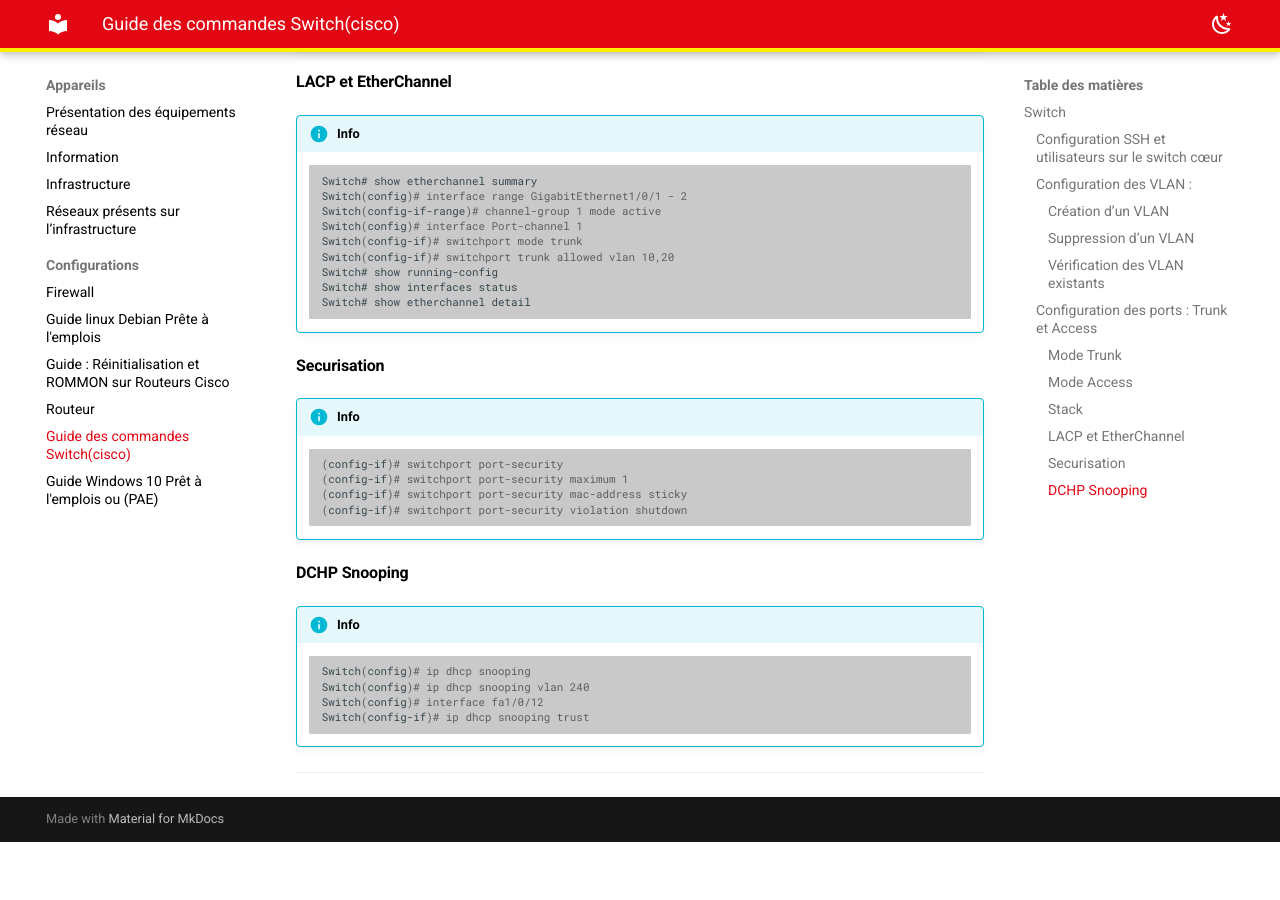
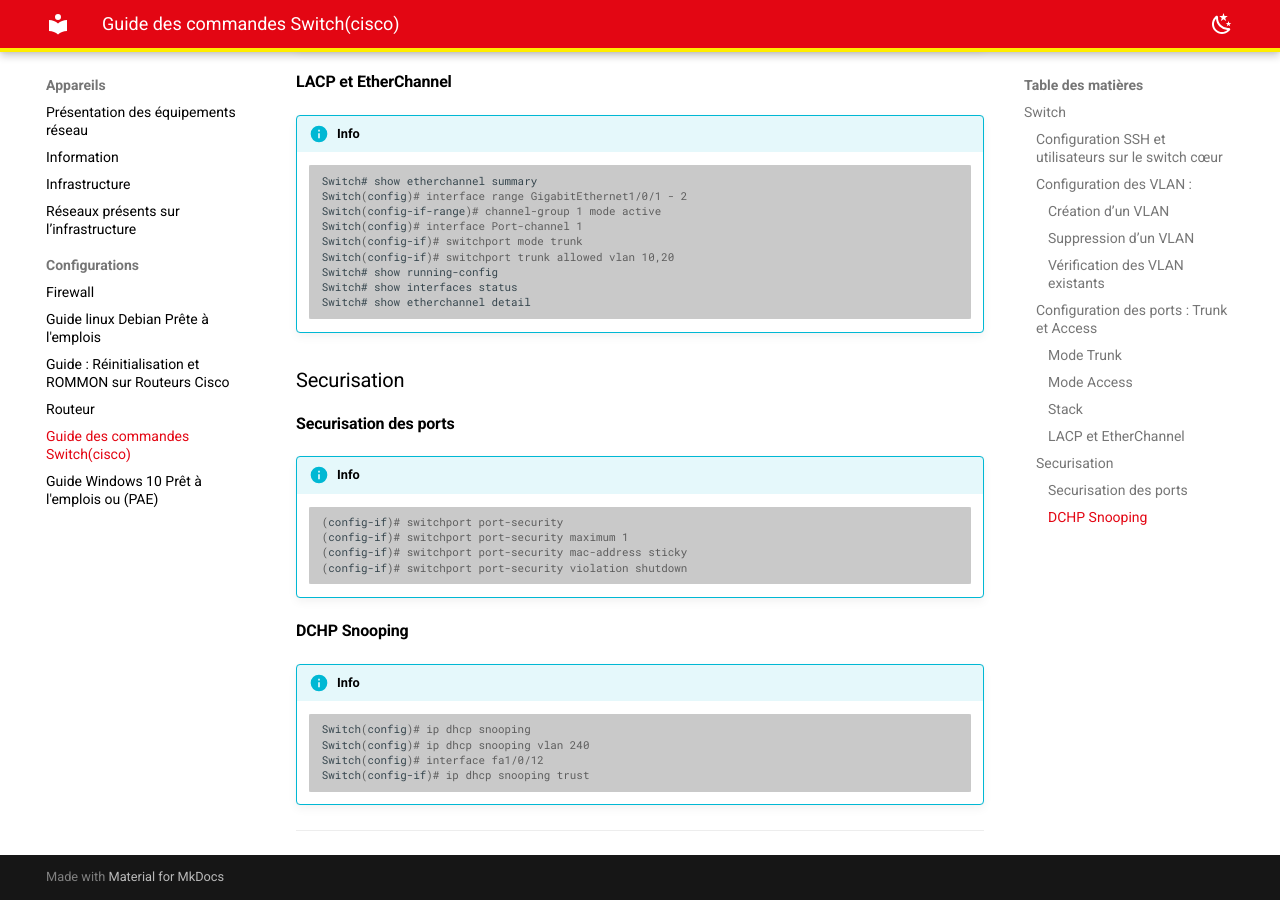
Before and after one commit to XolA-max/gp-orleans-sportludique2025-2026, an MkDocs documentation site: the page built from docs/Appareils/configurations/Switch.md, in a window 1280 px wide and 900 px high, scrolled down 1887 px. Built offline with MkDocs 1.6.1 and Material for MkDocs 9.7.7, drawn with Linux system fonts in a browser that asks for light colours; before the commit the page ends 2729 px from its top, so only the background shows below that.

Commit message:
Update Switch.md

````diff
--- a/docs/Appareils/configurations/Switch.md
+++ b/docs/Appareils/configurations/Switch.md
@@ -100,7 +100,10 @@
     ```
 
 
-####  Securisation
+### Securisation
+
+
+####  Securisation des ports
 
 
 !!! info
````
